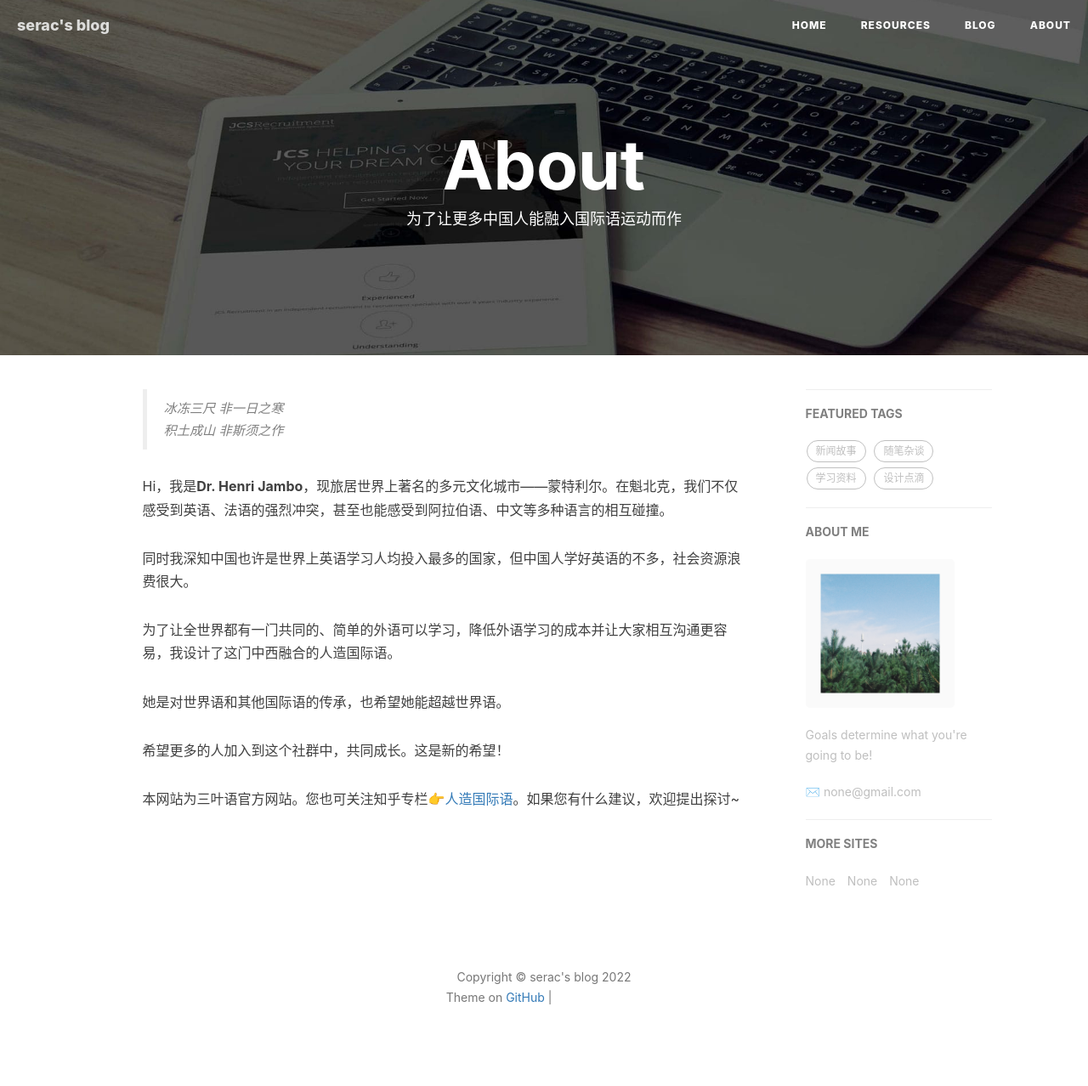
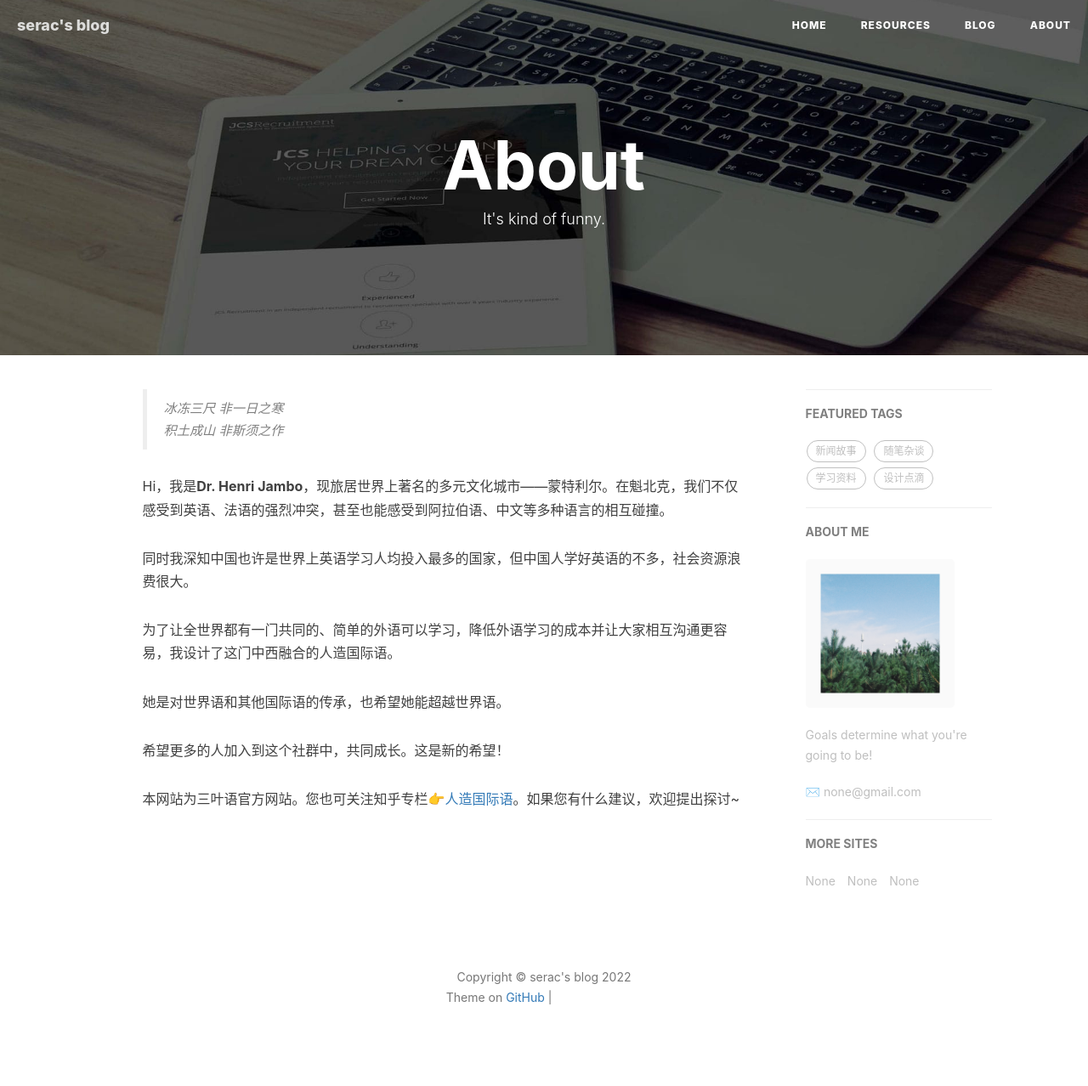
Before and after one commit to seracy/seracy.github.io, a Jekyll site: the page built from 3-about.html, in a window 1280 px wide. Shown: the whole page at 85% size. Built offline with Jekyll 4.4.1, drawn with Linux system fonts in a browser that asks for light colours; nearby versions of some CDN libraries; comment, search, counter and statistics services are not loaded; grey boxes are pictures that could not be loaded.

Commit message:
Update 3-about.html

```diff
--- a/3-about.html
+++ b/3-about.html
@@ -1,7 +1,7 @@
 ---
 layout: page
 title: "About"
-description: "为了让更多中国人能融入国际语运动而作"
+description: "It's kind of funny."
 header-img: "img/post-bg-rwd.jpg"
 ---
 
```
